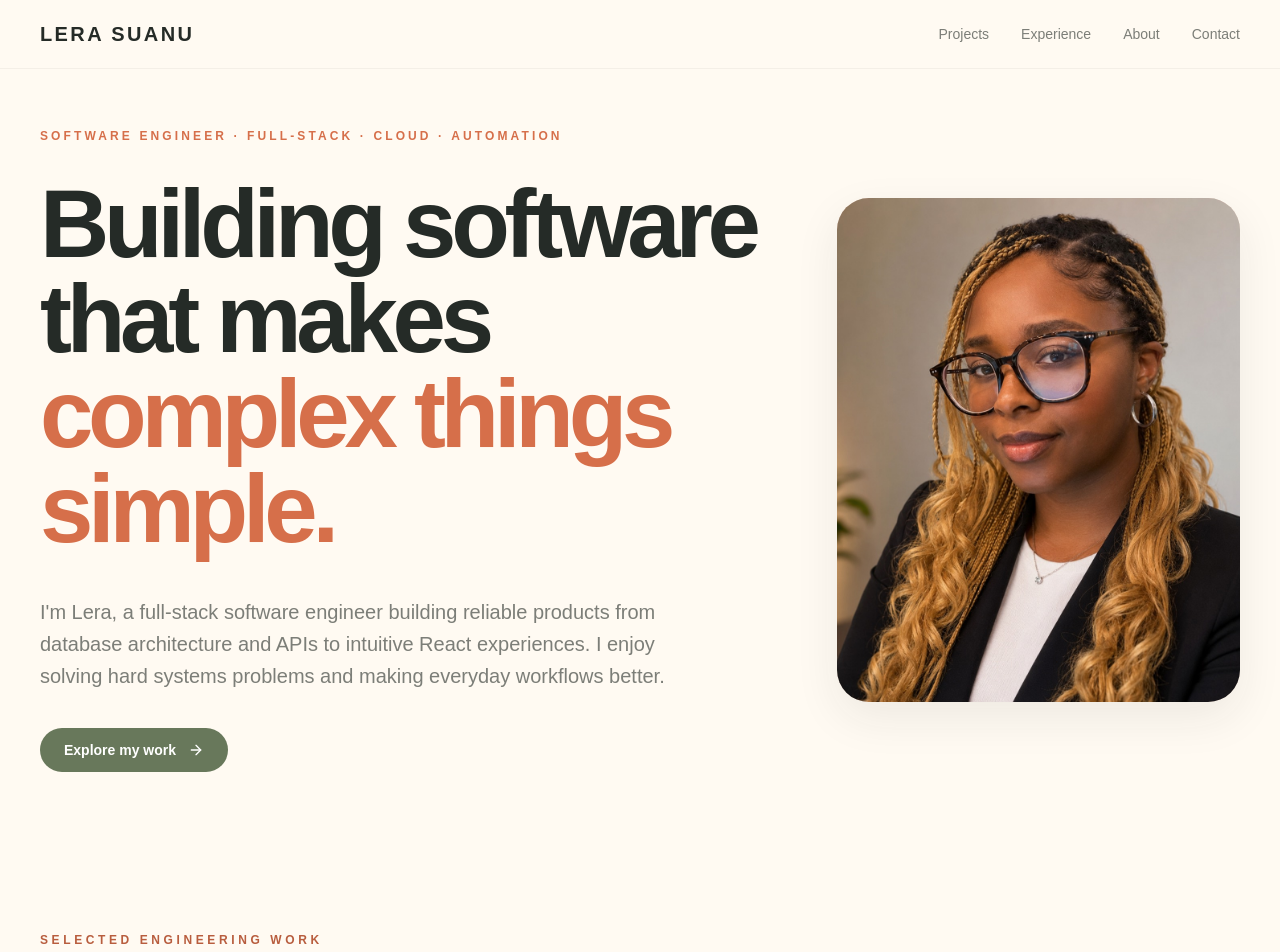
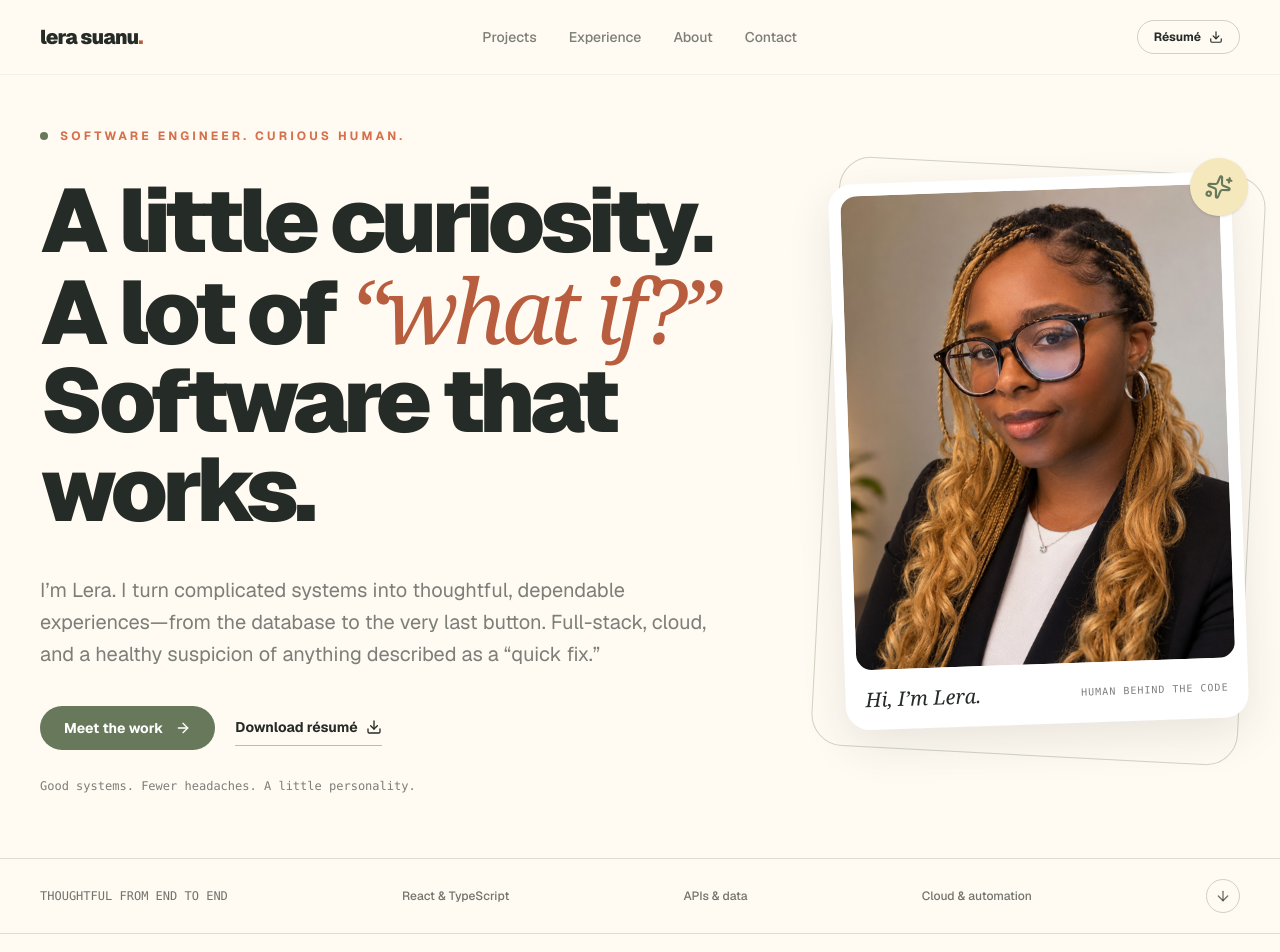
Before and after one commit to leracraft/portfolio, a Next.js app: page / in a window 1280 px wide. Shown: the top 952 px of the page. Built offline with nearby package versions, Linux system fonts and the light colour scheme.

Commit message:
Refresh portfolio personality and add current résumé downloads
Co-authored-by: Lera Suanu <182177826+leracraft@users.noreply.github.com>

```diff
--- a/app/globals.css
+++ b/app/globals.css
@@ -1,42 +1,53 @@
 @import "tailwindcss";
 
-/* Base smooth behavior */
 html {
   scroll-behavior: smooth;
+  scroll-padding-top: 6rem;
 }
 
 body {
-  font-family: Arial, Helvetica, sans-serif;
-  transition: background 0.8s ease, color 0.8s ease;
+  font-family: var(--font-geist-sans), Arial, Helvetica, sans-serif;
+  background: #fffaf2;
+  color: #252b27;
 }
 
-/* Gradient Themes Per Section */
-
-.section-home {
-  background: linear-gradient(135deg, #0f172a, #1e3a8a, #9333ea);
-  color: white;
+section {
+  scroll-margin-top: 1rem;
 }
 
-.section-about {
-  background: linear-gradient(135deg, #111827, #0e7490, #14b8a6);
-  color: white;
+.hero-emphasis,
+.handwritten {
+  font-family: Georgia, "Times New Roman", serif;
+  font-style: italic;
+  font-weight: 400;
 }
 
-.section-projects {
-  background: linear-gradient(135deg, #1e1b4b, #7c3aed, #ec4899);
-  color: white;
+:focus-visible {
+  outline: 3px solid #68785b;
+  outline-offset: 5px;
 }
 
-.section-contact {
-  background: linear-gradient(135deg, #0f172a, #f97316, #ef4444);
-  color: white;
+.skip-link {
+  position: fixed;
+  top: 1rem;
+  left: 1rem;
+  z-index: 100;
+  transform: translateY(-200%);
+  border-radius: 999px;
+  background: #252b27;
+  color: #fffaf2;
+  padding: 0.75rem 1.25rem;
 }
 
-/* Make sections full screen */
-section {
-  min-height: 100vh;
-  display: flex;
-  align-items: center;
-  justify-content: center;
-  transition: background 0.8s ease;
+.skip-link:focus {
+  transform: translateY(0);
 }
+
+@media (prefers-reduced-motion: reduce) {
+  html { scroll-behavior: auto; }
+  *, *::before, *::after {
+    animation-duration: 0.01ms !important;
+    animation-iteration-count: 1 !important;
+    transition-duration: 0.01ms !important;
+  }
+}
--- a/app/page.tsx
+++ b/app/page.tsx
@@ -1,7 +1,8 @@
 "use client";
 
-import { motion } from "framer-motion";
-import { ArrowRight, Code2, Database, Github, Linkedin, Mail, ShieldCheck, TestTube2, Cloud, ExternalLink } from "lucide-react";
+import Image from "next/image";
+import { MotionConfig, motion } from "framer-motion";
+import { ArrowDown, Download, Sparkles, ArrowRight, Code2, Database, Github, Linkedin, Mail, ShieldCheck, TestTube2, Cloud, ExternalLink } from "lucide-react";
 
 const projects = [
   { icon: Code2, title: "Real-Time Offer Negotiation", tech: "React · TypeScript · Node.js · PostgreSQL · Socket.io · Stripe", copy: "Built an end-to-end offer and counter-offer system with live updates, payment on acceptance, scheduled expiration, and bulk imports.", bg: "bg-[#f8dfd1]" },
@@ -13,38 +14,45 @@ const projects = [
 
 export default function Home() {
   return (
+    <MotionConfig reducedMotion="user">
     <main className="min-h-screen bg-[#fffaf2] text-[#252b27] selection:bg-[#f6cdb8]">
+      <a href="#content" className="skip-link">Skip to content</a>
       <header className="fixed inset-x-0 top-0 z-50 border-b border-[#252b27]/5 bg-[#fffaf2]/95 backdrop-blur-xl">
         <div className="mx-auto flex max-w-7xl items-center justify-between px-6 py-5 lg:px-10">
-          <a href="#top" className="text-xl font-black tracking-[0.12em]">LERA SUANU</a>
+          <a href="#top" className="text-lg font-black tracking-[-0.04em] sm:text-xl">lera suanu<span className="text-[#b85d3e]">.</span></a>
           <nav className="hidden items-center gap-8 text-sm font-medium text-[#252b27]/60 md:flex">
             <a href="#work" className="transition hover:text-[#d66f4a]">Projects</a>
             <a href="#experience" className="transition hover:text-[#d66f4a]">Experience</a>
             <a href="#about" className="transition hover:text-[#d66f4a]">About</a>
             <a href="#contact" className="transition hover:text-[#d66f4a]">Contact</a>
           </nav>
+          <a href="/resume.pdf" download="Lera-Suanu-Resume.pdf" className="inline-flex items-center gap-2 rounded-full border border-[#252b27]/20 px-4 py-2 text-xs font-bold transition hover:bg-[#e8eddf]">Résumé <Download size={14} aria-hidden="true" /></a>
         </div>
       </header>
 
+      <div id="content" tabIndex={-1}>
       <section id="top" className="flex min-h-screen items-center px-6 pb-16 pt-32 lg:px-10">
         <div className="mx-auto grid w-full max-w-7xl items-center gap-12 lg:grid-cols-[1.3fr_0.7fr]">
           <div>
-            <motion.p initial={{ opacity: 0 }} animate={{ opacity: 1 }} className="mb-6 text-[11px] font-bold uppercase tracking-[0.26em] text-[#d66f4a] sm:mb-8 sm:text-xs">Software Engineer · Full-Stack · Cloud · Automation</motion.p>
-            <motion.h1 initial={{ opacity: 0, y: 20 }} animate={{ opacity: 1, y: 0 }} transition={{ duration: 0.65 }} className="text-[3.35rem] font-black leading-[0.99] tracking-[-0.055em] sm:text-7xl lg:text-8xl">Building software that makes <span className="text-[#d66f4a]">complex things simple.</span></motion.h1>
-            <motion.p initial={{ opacity: 0, y: 12 }} animate={{ opacity: 1, y: 0 }} transition={{ delay: 0.18 }} className="mt-8 max-w-2xl text-lg leading-8 text-[#252b27]/60 sm:mt-10 sm:text-xl">I'm Lera, a full-stack software engineer building reliable products from database architecture and APIs to intuitive React experiences. I enjoy solving hard systems problems and making everyday workflows better.</motion.p>
-            <a href="#work" className="mt-9 inline-flex items-center gap-3 rounded-full bg-[#68785b] px-6 py-3 text-sm font-bold text-white transition hover:-translate-y-0.5 hover:shadow-lg">Explore my work <ArrowRight size={16} /></a>
+            <motion.p initial={{ opacity: 0 }} animate={{ opacity: 1 }} className="mb-6 text-[11px] font-bold uppercase tracking-[0.26em] text-[#d66f4a] sm:mb-8 sm:text-xs"><span className="mr-3 inline-block h-2 w-2 rounded-full bg-[#68785b]" />Software engineer. Curious human.</motion.p>
+            <motion.h1 initial={{ opacity: 0, y: 20 }} animate={{ opacity: 1, y: 0 }} transition={{ duration: 0.65 }} className="text-[3.15rem] font-black leading-[0.99] tracking-[-0.055em] sm:text-7xl lg:text-[5.6rem]">A little curiosity.<br />A lot of <span className="hero-emphasis text-[#b85d3e]">“what if?”</span><br />Software that works.</motion.h1>
+            <motion.p initial={{ opacity: 0, y: 12 }} animate={{ opacity: 1, y: 0 }} transition={{ delay: 0.18 }} className="mt-8 max-w-2xl text-lg leading-8 text-[#252b27]/60 sm:mt-10 sm:text-xl">I’m Lera. I turn complicated systems into thoughtful, dependable experiences—from the database to the very last button. Full-stack, cloud, and a healthy suspicion of anything described as a “quick fix.”</motion.p>
+            <div className="mt-9 flex flex-wrap items-center gap-5"><a href="#work" className="inline-flex items-center gap-3 rounded-full bg-[#68785b] px-6 py-3 text-sm font-bold text-white transition hover:-translate-y-0.5 hover:shadow-lg">Meet the work <ArrowRight size={16} aria-hidden="true" /></a><a href="/resume.pdf" download="Lera-Suanu-Resume.pdf" className="inline-flex items-center gap-2 border-b border-[#252b27]/30 py-2 text-sm font-bold transition hover:text-[#b85d3e]">Download résumé <Download size={16} aria-hidden="true" /></a></div>
+            <p className="mt-7 font-mono text-xs text-[#252b27]/60">Good systems. Fewer headaches. A little personality.</p>
           </div>
-          <div className="overflow-hidden rounded-[2rem] bg-[#f8dfd1] shadow-[0_16px_45px_rgba(37,43,39,0.08)]"><img src="/lera-portrait.jpg" alt="Portrait of Lera Suanu" className="aspect-[4/5] h-full w-full object-cover" /></div>
+          <div className="relative mx-auto w-full max-w-md pb-5 lg:ml-auto"><div className="absolute -inset-1 rotate-3 sm:-inset-3 rounded-[2rem] border border-[#68785b]/30" aria-hidden="true" /><figure className="relative -rotate-2 rounded-[1.5rem] bg-white p-3 shadow-[0_16px_45px_rgba(37,43,39,0.10)]"><Image sizes="(min-width: 1024px) 448px, (min-width: 640px) 448px, 90vw" src="/lera-portrait.jpg" alt="Portrait of Lera Suanu" width={1254} height={1254} fetchPriority="high" className="aspect-[4/5] w-full rounded-[1rem] object-cover" /><figcaption className="flex items-center justify-between px-2 pb-1 pt-4 text-sm"><span className="handwritten text-xl">Hi, I’m Lera.</span><span className="font-mono text-[10px] uppercase tracking-widest text-[#252b27]/60">Human behind the code</span></figcaption></figure><span className="absolute -right-2 -top-5 rotate-12 rounded-full bg-[#f5e8bd] p-4 text-[#68785b] shadow-sm" aria-hidden="true"><Sparkles size={26} /></span></div>
         </div>
       </section>
 
+      <div className="mx-auto flex max-w-7xl flex-wrap items-center justify-between gap-4 border-y border-[#252b27]/15 px-6 py-5 text-xs font-medium text-[#252b27]/65 lg:px-10"><span className="font-mono">THOUGHTFUL FROM END TO END</span><span>React & TypeScript</span><span>APIs & data</span><span>Cloud & automation</span><a href="#work" aria-label="Scroll to selected work" className="rounded-full border border-[#252b27]/20 p-2"><ArrowDown size={16} /></a></div>
+
       <section id="work" className="px-6 py-20 lg:px-10 lg:py-24">
         <div className="mx-auto max-w-7xl">
-          <div className="mb-10"><p className="text-xs font-bold uppercase tracking-[0.3em] text-[#b85d3e]">Selected engineering work</p><h2 className="mt-5 max-w-3xl text-5xl font-black tracking-[-0.04em] sm:text-6xl">Real problems. Thoughtful solutions.</h2></div>
+          <div className="mb-10"><p className="text-xs font-bold uppercase tracking-[0.3em] text-[#b85d3e]">01 / Selected engineering work</p><h2 className="mt-5 max-w-3xl text-5xl font-black tracking-[-0.04em] sm:text-6xl">Less friction.<br />More “that just works.”</h2></div>
           <div className="grid gap-4 md:grid-cols-2 xl:grid-cols-3">
-            {projects.map(({ icon: Icon, title, tech, copy, bg }) => (
+            {projects.map(({ icon: Icon, title, tech, copy, bg }, index) => (
               <motion.article key={title} whileHover={{ y: -6, rotate: -0.35 }} transition={{ duration: 0.2 }} className={`${bg} min-h-72 rounded-[2rem] p-7 shadow-[0_10px_35px_rgba(37,43,39,0.05)]`}>
-                <div className="flex h-12 w-12 items-center justify-center rounded-full border border-[#252b27]/10 bg-[#fffaf2]/70"><Icon size={22} strokeWidth={1.8} /></div>
+                <div className="flex items-center justify-between"><div className="flex h-12 w-12 items-center justify-center rounded-full border border-[#252b27]/10 bg-[#fffaf2]/70"><Icon size={22} strokeWidth={1.8} aria-hidden="true" /></div><span className="font-mono text-xs text-[#252b27]/50">0{index + 1}</span></div>
                 <h3 className="mt-7 text-xl font-bold">{title}</h3><p className="mt-2 text-xs font-medium leading-5 text-[#68785b]">{tech}</p><p className="mt-4 leading-7 text-[#252b27]/60">{copy}</p>
               </motion.article>
             ))}
@@ -55,7 +63,7 @@ export default function Home() {
 
       <section id="experience" className="px-6 py-12 lg:px-10 lg:py-20">
         <div className="mx-auto grid max-w-7xl gap-10 rounded-[2.25rem] bg-[#e8eddf] p-8 sm:p-12 lg:grid-cols-[0.8fr_1.2fr] lg:p-16">
-          <div><p className="text-xs font-bold uppercase tracking-[0.3em] text-[#68785b]">Professional experience</p><h2 className="mt-6 text-5xl font-black tracking-[-0.04em]">Engineering from idea to production.</h2></div>
+          <div><p className="text-xs font-bold uppercase tracking-[0.3em] text-[#68785b]">02 / The experience</p><h2 className="mt-6 text-5xl font-black tracking-[-0.04em]">Ideas are lovely.<br />Shipping is lovelier.</h2></div>
           <div className="space-y-8">
             <div><p className="text-sm font-bold text-[#68785b]">2026 – Present</p><h3 className="mt-2 text-2xl font-bold">Software Engineer · ReefnBid</h3><p className="mt-3 leading-7 text-[#252b27]/65">Shipping full-stack commerce features, real-time systems, account safeguards, and automated release testing. Tackling concurrency, distributed caching, and data integrity across production services.</p></div>
             <div><p className="text-sm font-bold text-[#68785b]">2024 – 2025</p><h3 className="mt-2 text-2xl font-bold">Cloud & DevOps · Independent Projects</h3><p className="mt-3 leading-7 text-[#252b27]/65">Built AWS infrastructure with Terraform, Docker, Kubernetes, and CI/CD pipelines, with a focus on security and repeatable deployment.</p></div>
@@ -66,14 +74,16 @@ export default function Home() {
 
       <section id="about" className="px-6 py-24 lg:px-10 lg:py-28">
         <div className="mx-auto grid max-w-7xl gap-12 md:grid-cols-[0.65fr_1fr] md:items-center">
-          <div className="overflow-hidden rounded-[2rem] bg-[#f8dfd1] shadow-[0_16px_45px_rgba(37,43,39,0.08)]"><img src="/lera-portrait.jpg" alt="Lera Suanu" className="aspect-square h-full w-full object-cover" /></div>
-          <div><p className="text-xs font-bold uppercase tracking-[0.3em] text-[#d66f4a]">About me</p><h2 className="mt-6 text-5xl font-black tracking-[-0.04em]">Hi, I'm Lera.</h2><p className="mt-7 max-w-2xl text-lg leading-8 text-[#252b27]/60">I have an M.S. in Computer Science from the University of Bridgeport and a B.S. in Computer Science & Technology from Hebei University of Science & Technology. I work across TypeScript, React, Node.js, PostgreSQL, Redis, AWS, and infrastructure automation. I care about software that's useful, secure, and built to last.</p><p className="mt-5 leading-7 text-[#252b27]/60">My favorite challenges involve data integrity, real-time behavior, system design, and helping teams ship with confidence.</p><a href="https://github.com/leracraft" target="_blank" rel="noreferrer" className="mt-7 inline-flex items-center gap-2 font-bold text-[#68785b]">See my GitHub <ExternalLink size={16}/></a></div>
+          <div className="overflow-hidden rounded-[2rem] bg-[#f8dfd1] shadow-[0_16px_45px_rgba(37,43,39,0.08)]"><Image sizes="(min-width: 768px) 40vw, 90vw" src="/lera-portrait.jpg" alt="Lera Suanu" width={1254} height={1254} loading="lazy" className="aspect-square h-full w-full object-cover" /></div>
+          <div><p className="text-xs font-bold uppercase tracking-[0.3em] text-[#d66f4a]">03 / Behind the keyboard</p><h2 className="mt-6 text-5xl font-black tracking-[-0.04em]">Serious about the work.<br /><span className="font-serif italic font-normal text-[#b85d3e]">A little less serious about myself.</span></h2><p className="mt-7 max-w-2xl text-lg leading-8 text-[#252b27]/60">I have an M.S. in Computer Science from the University of Bridgeport and a B.S. in Computer Science & Technology from Hebei University of Science & Technology. I work across TypeScript, React, Node.js, PostgreSQL, Redis, AWS, and infrastructure automation. I care about software that’s useful, secure, and built to last.</p><p className="mt-5 leading-7 text-[#252b27]/60">I like asking good questions, untangling tricky systems, and making things feel easier than they were to build. Previously, I taught programming to more than 200 students—excellent practice for explaining complicated things without making anyone regret asking.</p><a href="https://github.com/leracraft" target="_blank" rel="noreferrer" className="mt-7 inline-flex items-center gap-2 font-bold text-[#68785b]">See what I’m building <ExternalLink size={16}/></a></div>
         </div>
       </section>
 
-      <section id="contact" className="px-6 pb-24 lg:px-10 lg:pb-28"><div className="mx-auto max-w-7xl rounded-[2.25rem] bg-[#f5e8bd] p-8 sm:p-12"><p className="text-xs font-bold uppercase tracking-[0.3em] text-[#8b772f]">Get in touch</p><h2 className="mt-6 max-w-3xl text-5xl font-black tracking-[-0.04em]">Let's build something meaningful.</h2><p className="mt-5 max-w-xl text-lg text-[#252b27]/60">I'm always happy to connect about engineering, collaboration, and interesting technical challenges.</p><div className="mt-10 flex items-center gap-4">{[{ href: "https://github.com/leracraft", label: "GitHub", icon: Github }, { href: "https://linkedin.com/in/lerabari-suanu-1a2b3c", label: "LinkedIn", icon: Linkedin }, { href: "mailto:lerabari65@gmail.com", label: "Email", icon: Mail }].map(({ href, label, icon: Icon }) => (<a key={label} href={href} target={href.startsWith("http") ? "_blank" : undefined} rel="noreferrer" aria-label={label} className="flex h-12 w-12 items-center justify-center rounded-full bg-[#fffaf2]/75 transition hover:-translate-y-1 hover:bg-white"><Icon size={20} /></a>))}</div></div></section>
+      <section id="contact" className="px-6 pb-24 lg:px-10 lg:pb-28"><div className="mx-auto max-w-7xl rounded-[2.25rem] bg-[#f5e8bd] p-8 sm:p-12"><p className="text-xs font-bold uppercase tracking-[0.3em] text-[#8b772f]">04 / Say hello</p><h2 className="mt-6 max-w-3xl text-5xl font-black tracking-[-0.04em]">Have a good problem?<br />I’m all ears.</h2><p className="mt-5 max-w-xl text-lg text-[#252b27]/60">An interesting role, a thoughtful collaboration, or a wonderfully specific engineering question? I’d love to hear it. Bonus points if it starts with “what if.”</p><a href="mailto:lerabari65@gmail.com" className="mt-8 inline-flex items-center gap-3 rounded-full bg-[#252b27] px-6 py-3 text-sm font-bold text-[#fffaf2] transition hover:bg-[#68785b]">Let’s talk <ArrowRight size={16} aria-hidden="true" /></a><div className="mt-8 flex items-center gap-4">{[{ href: "https://github.com/leracraft", label: "GitHub", icon: Github }, { href: "https://linkedin.com/in/lerabari-suanu-1a2b3c", label: "LinkedIn", icon: Linkedin }, { href: "mailto:lerabari65@gmail.com", label: "Email", icon: Mail }].map(({ href, label, icon: Icon }) => (<a key={label} href={href} target={href.startsWith("http") ? "_blank" : undefined} rel="noreferrer" aria-label={label} className="flex h-12 w-12 items-center justify-center rounded-full bg-[#fffaf2]/75 transition hover:-translate-y-1 hover:bg-white"><Icon size={20} /></a>))}</div></div></section>
 
-      <footer className="border-t border-[#252b27]/10 px-6 py-8 lg:px-10"><div className="mx-auto flex max-w-7xl flex-col gap-3 text-xs text-[#252b27]/40 sm:flex-row sm:items-center sm:justify-between"><p className="font-bold tracking-[0.2em]">LERA SUANU</p><p>Software engineering · Cloud · Automation</p></div></footer>
+      </div>
+      <footer className="border-t border-[#252b27]/10 px-6 py-8 lg:px-10"><div className="mx-auto flex max-w-7xl flex-col gap-3 text-xs text-[#252b27]/40 sm:flex-row sm:items-center sm:justify-between"><p className="font-bold tracking-[0.2em]">LERA SUANU</p><p>Built with care. And a few very opinionated semicolons.</p></div></footer>
     </main>
+    </MotionConfig>
   );
 }
```
Also changed, not shown: 1 other file (tests, documents, lock files or other folders).
